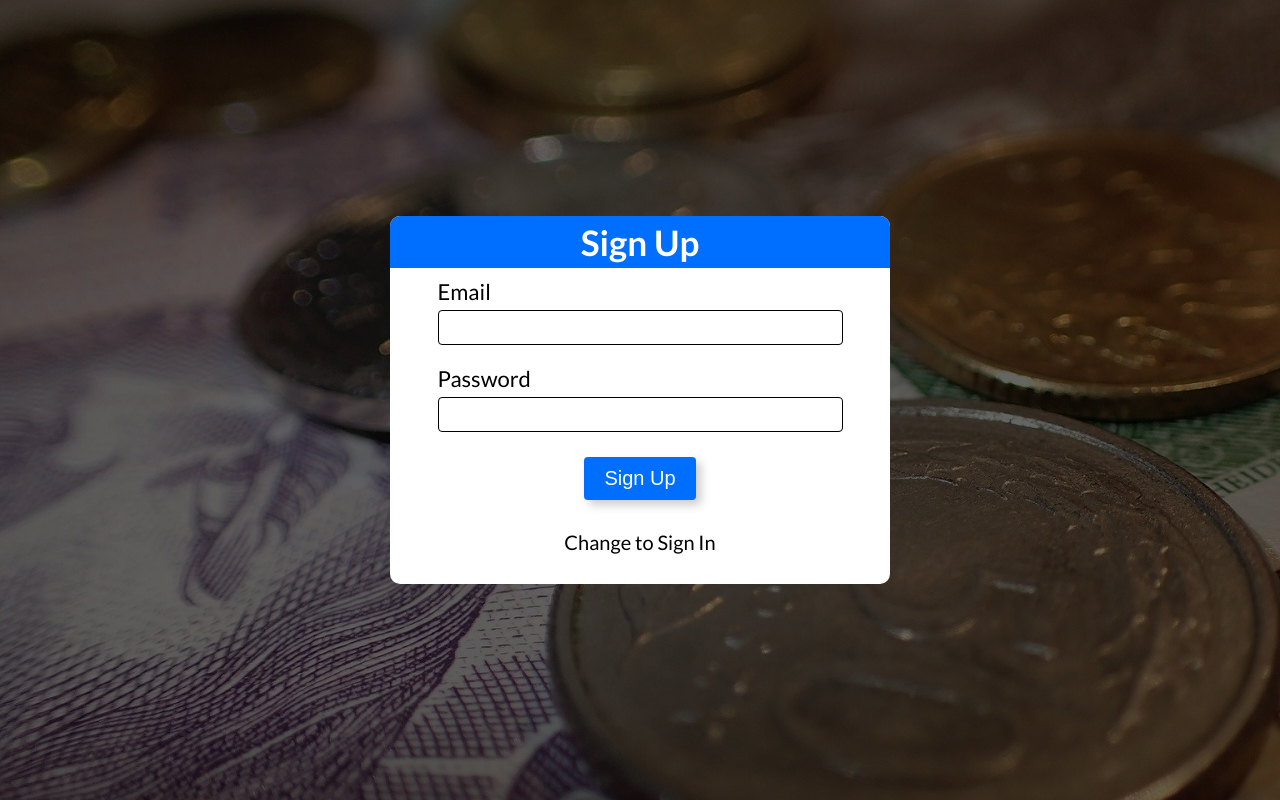
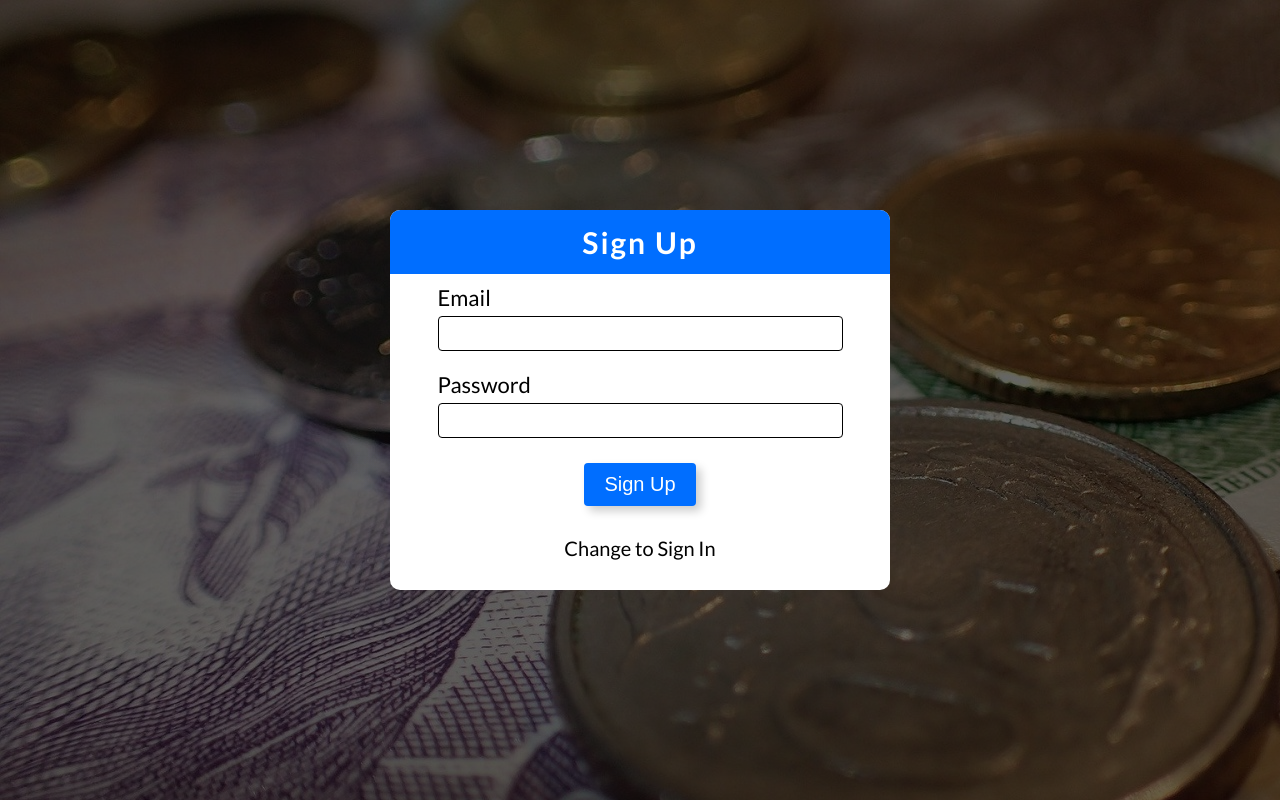
Before and after one commit to KrzyBan21/expense-tracker, a React app: page /auth in a window 1280 px wide. Built offline with nearby package versions, Linux system fonts and the light colour scheme.

Commit message:
Fixing styling of container header

```diff
--- a/src/components/Container/Container.scss
+++ b/src/components/Container/Container.scss
@@ -7,8 +7,10 @@
   &__title {
     background-color: #006eff;
     border-radius: 10px 10px 0 0;
-    padding: 0.5rem 1rem;
+    padding: 1.4rem 3.5rem;
     text-align: center;
+    font-size: 3rem;
+    letter-spacing: 2px;
   }
 
   &__data {
```
